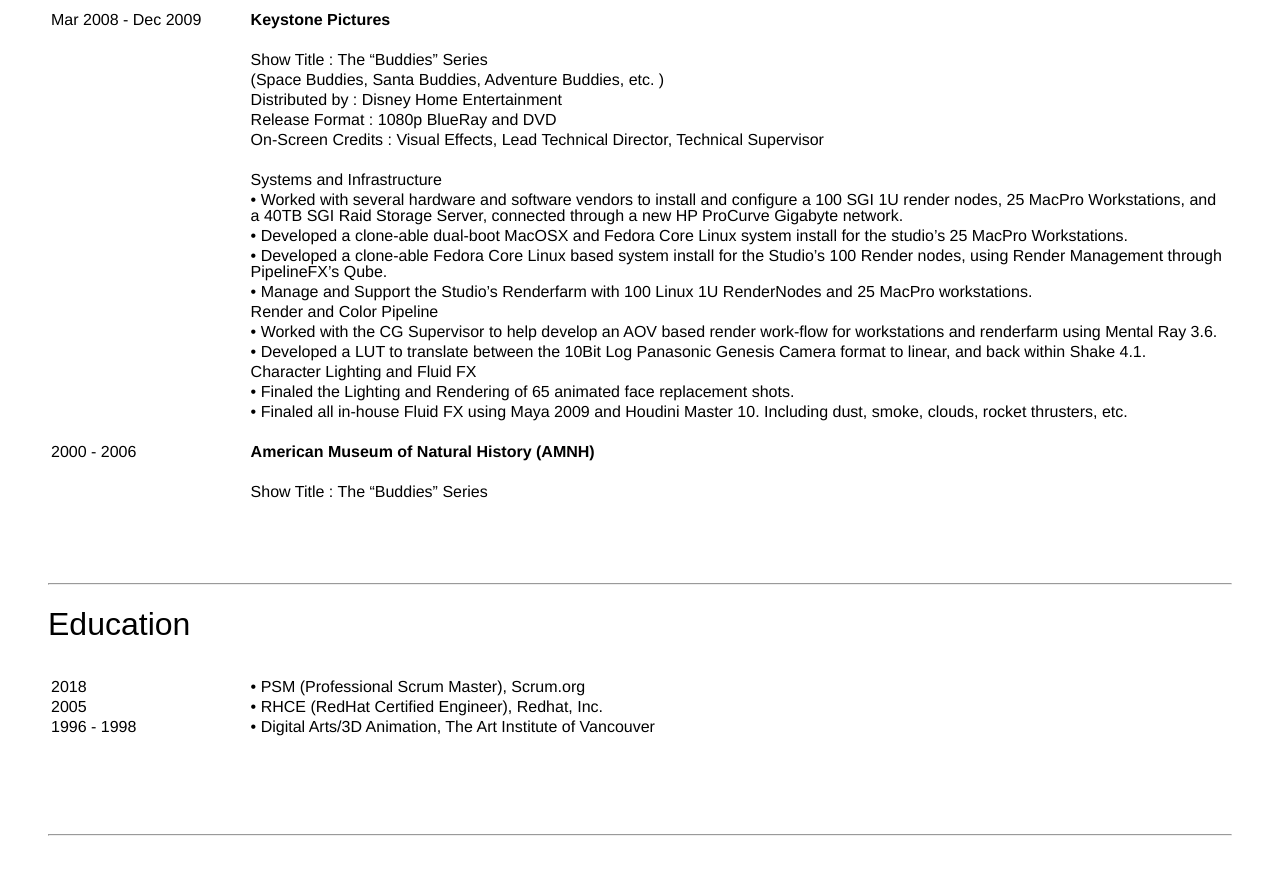
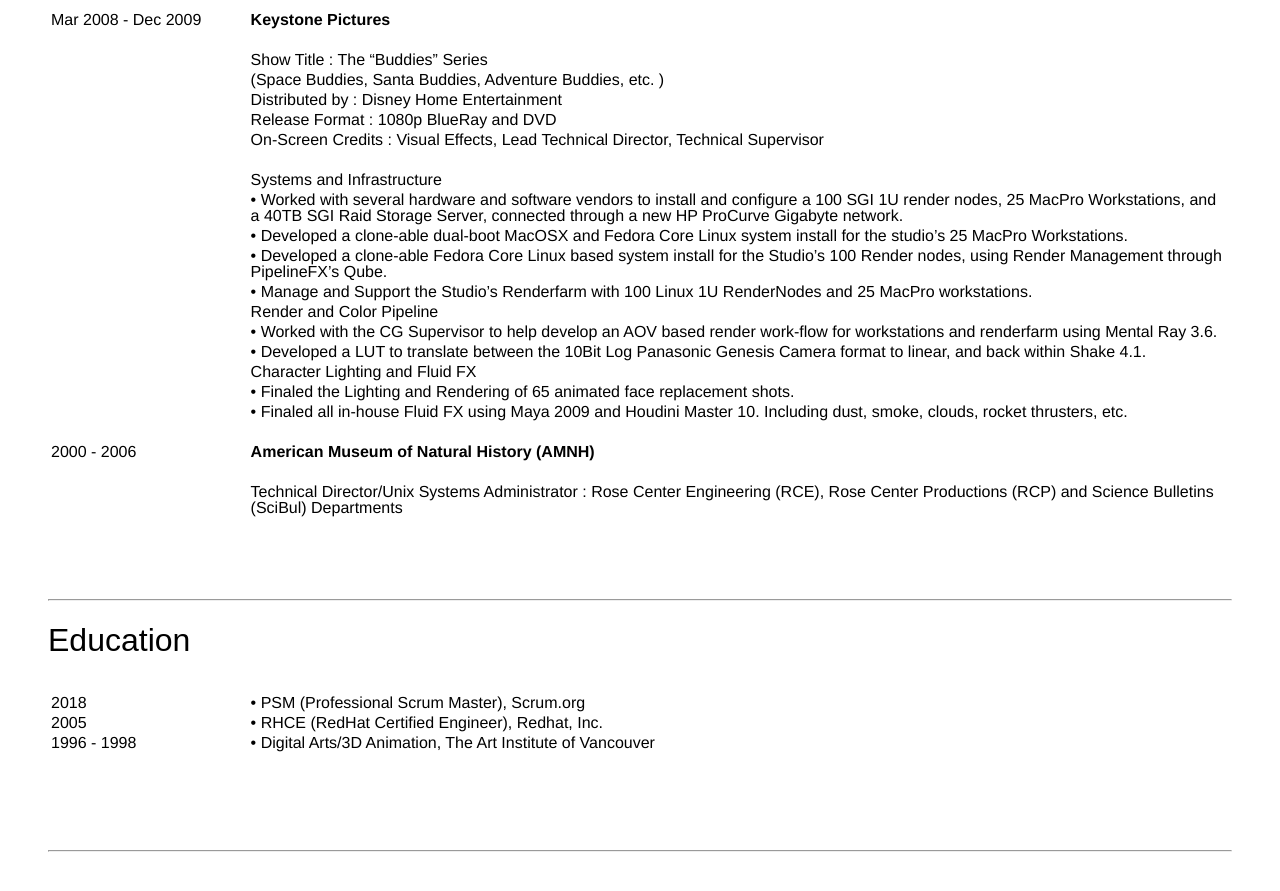
Before and after one commit to mpursley/mpursley.github.io, a Jekyll site: the page built from index_resume_sre_short.md, in a window 1280 px wide and 900 px high, scrolled down 1687 px. Shown: the top 891 px of the window. Built offline with Jekyll 4.4.1, drawn with Linux system fonts in a browser that asks for light colours.

Commit message:
Update index_resume_sre_short.md

```diff
--- a/index_resume_sre_short.md
+++ b/index_resume_sre_short.md
@@ -111,7 +111,7 @@
 | &nbsp;             | &nbsp;
 | 2000 - 2006        | **American Museum of Natural History (AMNH)**
 | &nbsp;             | &nbsp;
-| &nbsp;             | Show Title : The "Buddies" Series
+| &nbsp;             | Technical Director/Unix Systems Administrator : Rose Center Engineering (RCE), Rose Center Productions (RCP) and Science Bulletins (SciBul) Departments
 
 <br><br><br>
 <hr>
```
